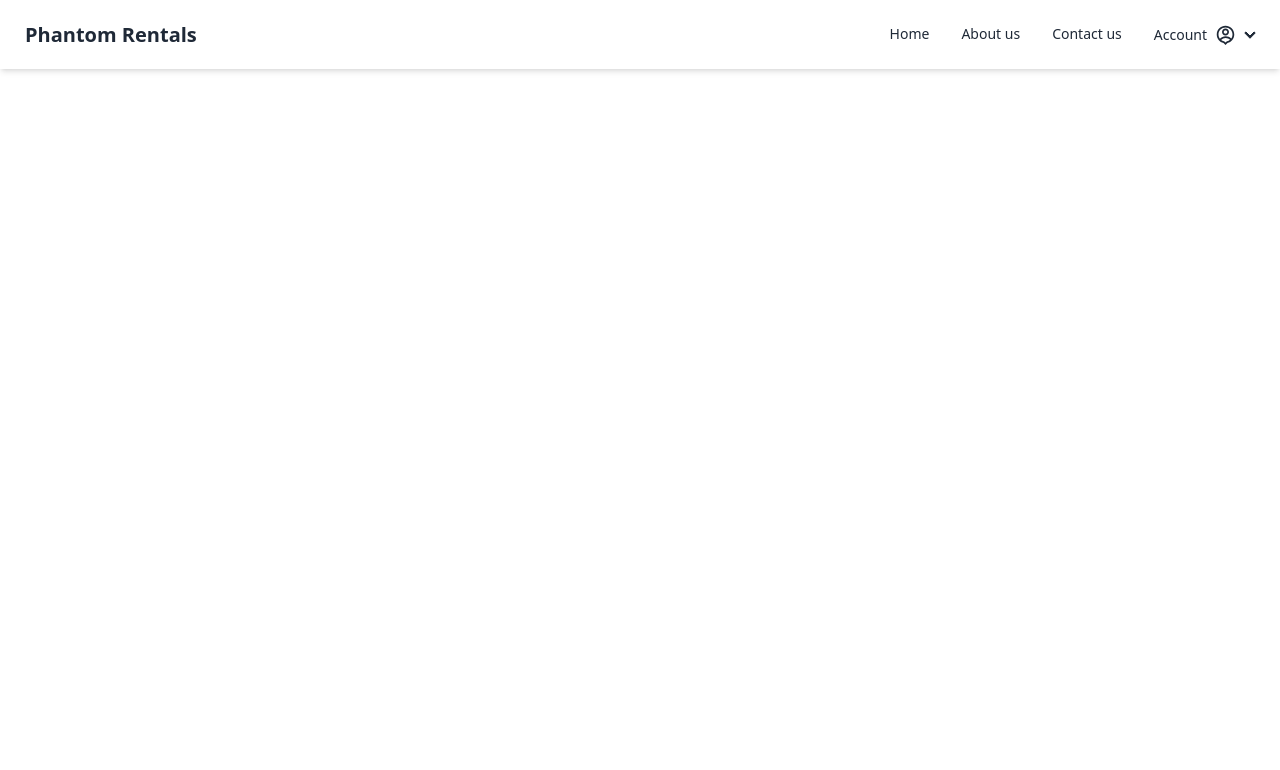
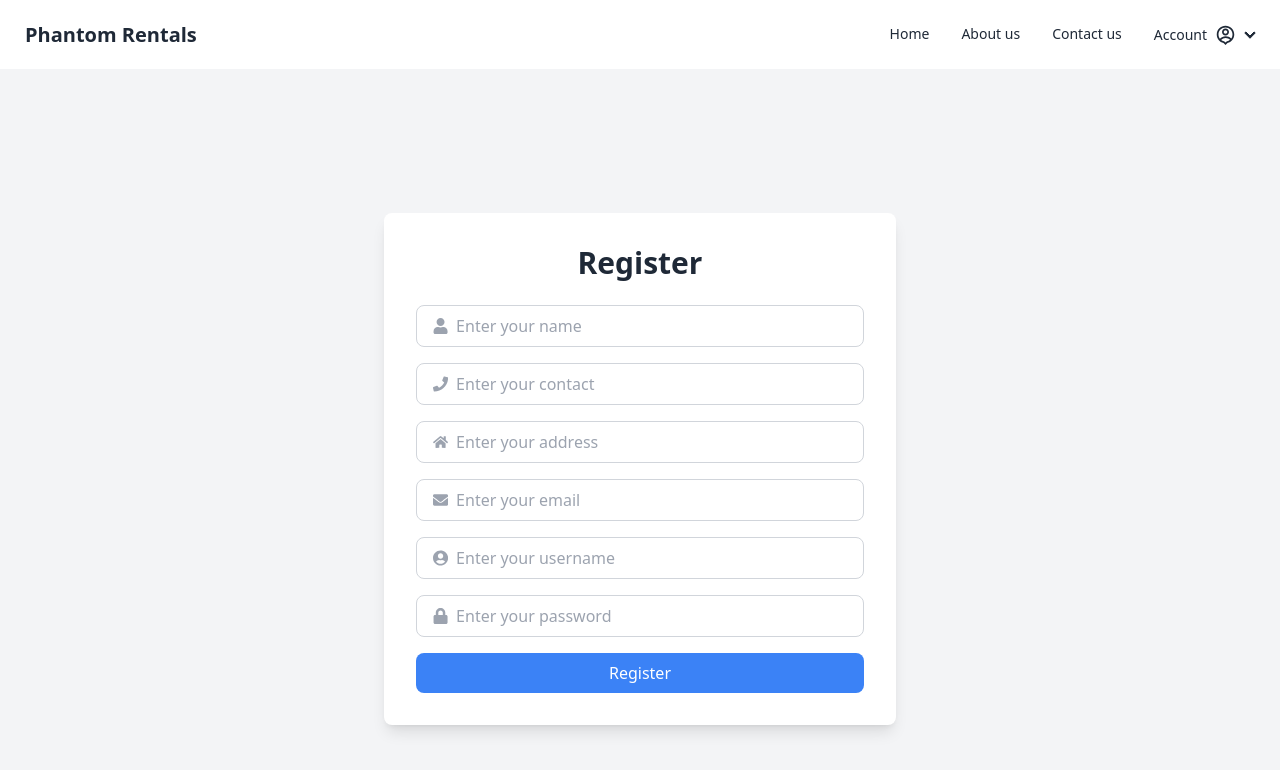
Before and after one commit to Pe-te-r/react-python-flask-project, a React (Vite) app: page /register in a window 1280 px wide. Shown: the top 770 px of the page. Built offline with nearby package versions, Linux system fonts and the light colour scheme.

Commit message:
better register

```diff
--- a/src/App.tsx
+++ b/src/App.tsx
@@ -1,20 +1,21 @@
 import { BrowserRouter as Router, Route, Routes } from 'react-router-dom';
 import NavBar from "./components/NavBar"
-import Login from './pages/Login';
+import Login from './pages/auth/Login';
 import Home from './pages/Home';
-
+import Register from './pages/auth/Register';
 
 function App() {
 
   return (
     <Router>
-      <NavBar/>
+      <NavBar />
       <Routes>
-        <Route path='/' element={<Home/>}/>
-        <Route path='/login' element={<Login/>}/>
+        <Route path='/' element={<Home />} />
+        <Route path='/login' element={<Login  />} />
+        <Route path='/register' element={<Register />} />
       </Routes>
     </Router>
-     )
+  );
 }
 
-export default App
+export default App;
--- a/src/api/auth.ts
+++ b/src/api/auth.ts
@@ -1,11 +1,11 @@
 import { createApi, fetchBaseQuery } from "@reduxjs/toolkit/query/react";
-import { LoginRequest, LoginResponse } from "../types/types";
+import { LoginRequest, LoginResponse,RegisterResponse,RegisterRequest } from "../types/types";
 import { url } from "../url";
 
 
 
-export const api = createApi({
-  reducerPath: "api",
+export const users = createApi({
+  reducerPath: "users",
   baseQuery: fetchBaseQuery({ baseUrl: url }),
   endpoints: (builder) => ({
     login: builder.mutation<LoginResponse, LoginRequest>({
@@ -15,7 +15,15 @@ export const api = createApi({
         body: credentials,
       }),
     }),
+    register: builder.mutation<RegisterResponse, RegisterRequest>({
+      query: (credentials) => ({
+        url: "users/register",
+        method: "POST",
+        body: credentials,
+      }),
+    })
   }),
 });
 
-export const { useLoginMutation } = api;
+export const { useLoginMutation } = users;
+export const { useRegisterMutation } = users;
--- a/src/pages/Login.tsx
+++ b/src/pages/auth/Login.tsx
@@ -1,17 +1,19 @@
-import {  useState } from 'react';
+import React,{  useState } from 'react';
 import { FaEnvelope, FaUser, FaLock } from 'react-icons/fa';
-import { useLoginMutation } from '../api/auth';
-import { useToast } from '../Toast/Toast';
+import { useLoginMutation } from '../../api/auth';
+import { useToast } from '../../Toast/Toast';
 import { useNavigate } from 'react-router-dom';
 
 const Login = () => {
   const {showToast} = useToast()
   const navigate = useNavigate()
 
+  const [code, setCode] = useState<Boolean>(false);
+
   const [login, { isLoading}] = useLoginMutation();
   const [formData, setFormData] = useState({
     email: '',
-    username: '',
+    code: '',
     password: ''
   });
 
@@ -26,7 +28,7 @@ const Login = () => {
   const handleSubmit = async (event: React.FormEvent) => {
     event.preventDefault();
 
-    if (formData.email === '' || formData.password === '' || formData.username === '') {
+    if (formData.email === '' || formData.password === '' ) {
       showToast('All fields are required.','warning');
       return;
     }
@@ -71,18 +73,6 @@ const Login = () => {
             />
           </div>
           <div className="flex items-center border border-gray-300 rounded-lg px-3 py-2 focus-within:border-blue-500">
-            <FaUser className="text-gray-400 mr-2" />
-            <input
-              type="text"
-              name='username'
-              placeholder="Username"
-              className="w-full border-none outline-none"
-              value={formData.username}
-              onChange={handleChange}
-              required
-            />
-          </div>
-          <div className="flex items-center border border-gray-300 rounded-lg px-3 py-2 focus-within:border-blue-500">
             <FaLock className="text-gray-400 mr-2" />
             <input
               type="password"
@@ -94,6 +84,20 @@ const Login = () => {
               required
             />
           </div>
+          {code &&
+          <div className="flex items-center border border-gray-300 rounded-lg px-3 py-2 focus-within:border-blue-500">
+            <FaUser className="text-gray-400 mr-2" />
+            <input
+              type="text"
+              name='code'
+              placeholder="code"
+              className="w-full border-none outline-none"
+              value={formData.code}
+              onChange={handleChange}
+              required
+              />
+          </div>
+            }
           <button
             type="submit"
             className="w-full bg-blue-500 text-white py-2 rounded-lg hover:bg-blue-600 transition duration-300"
--- /dev/null
+++ b/src/pages/auth/Register.tsx
@@ -0,0 +1,156 @@
+import React, {  useState } from 'react';
+import { FaEnvelope, FaHome, FaLock, FaPhone, FaUser, FaUserCircle } from 'react-icons/fa';
+import { useRegisterMutation } from '../../api/auth';
+import { useToast } from '../../Toast/Toast';
+import { useNavigate } from 'react-router-dom';
+
+interface RegisterRequest {
+  name: string;
+  contact: string;
+  address: string;
+  email: string;
+  username: string;
+  password: string;
+}
+
+const Register: React.FC = () => {
+    const [registrApi,{isLoading}] = useRegisterMutation()
+    const navigate = useNavigate()
+    const {showToast} = useToast()
+  const [formData, setFormData] = useState<RegisterRequest>({
+    name: '',
+    contact: '',
+    address: '',
+    email: '',
+    username: '',
+    password: '',
+  });
+
+  const handleChange = (e: React.ChangeEvent<HTMLInputElement>) => {
+    const { name, value } = e.target;
+    setFormData((prevData) => ({ ...prevData, [name]: value }));
+  };
+
+  const handleSubmit = async(e: React.FormEvent) => {
+    e.preventDefault();
+    try{
+        const response = await registrApi(formData).unwrap()
+        if (response?.message === 'success'){
+            showToast('Registration successful!','success',10000)
+            navigate('/login')
+        }
+    }catch(error: any){
+        if (error?.status){
+            if(error.status === 409){
+                // console.log('Email already exists')
+                console.log(error['data'].message)
+                showToast(error['data'].message,'warning')
+            }
+        }
+    }
+    // console.log(formData);
+  };
+
+  return (
+    <div className="min-h-screen flex items-center justify-center bg-gray-100">
+      <div className="bg-white p-8 rounded-lg shadow-lg w-full max-w-lg">
+        <h2 className="text-3xl font-bold text-gray-800 text-center mb-6">Register</h2>
+        <form onSubmit={handleSubmit} className="space-y-4">
+
+          <div className="flex items-center border border-gray-300 rounded-lg px-4 py-2 focus-within:border-blue-500">
+            <FaUser className="text-gray-400 mr-2" />
+            <input
+              type="text"
+              name="name"
+              value={formData.name}
+              onChange={handleChange}
+              placeholder="Enter your name"
+              className="w-full border-none outline-none"
+              required
+            />
+          </div>
+
+          <div className="flex items-center border border-gray-300 rounded-lg px-4 py-2 focus-within:border-blue-500">
+            <FaPhone className="text-gray-400 mr-2" />
+            <input
+              type="text"
+              name="contact"
+              value={formData.contact}
+              onChange={handleChange}
+              placeholder="Enter your contact"
+              className="w-full border-none outline-none"
+              required
+            />
+          </div>
+
+          <div className="flex items-center border border-gray-300 rounded-lg px-4 py-2 focus-within:border-blue-500">
+            <FaHome className="text-gray-400 mr-2" />
+            <input
+              type="text"
+              name="address"
+              value={formData.address}
+              onChange={handleChange}
+              placeholder="Enter your address"
+              className="w-full border-none outline-none"
+              required
+            />
+          </div>
+
+          <div className="flex items-center border border-gray-300 rounded-lg px-4 py-2 focus-within:border-blue-500">
+            <FaEnvelope className="text-gray-400 mr-2" />
+            <input
+              type="email"
+              name="email"
+              value={formData.email}
+              onChange={handleChange}
+              placeholder="Enter your email"
+              className="w-full border-none outline-none"
+              required
+            />
+          </div>
+
+          <div className="flex items-center border border-gray-300 rounded-lg px-4 py-2 focus-within:border-blue-500">
+            <FaUserCircle className="text-gray-400 mr-2" />
+            <input
+              type="text"
+              name="username"
+              value={formData.username}
+              onChange={handleChange}
+              placeholder="Enter your username"
+              className="w-full border-none outline-none"
+              required
+            />
+          </div>
+
+          <div className="flex items-center border border-gray-300 rounded-lg px-4 py-2 focus-within:border-blue-500">
+            <FaLock className="text-gray-400 mr-2" />
+            <input
+              type="password"
+              name="password"
+              value={formData.password}
+              onChange={handleChange}
+              placeholder="Enter your password"
+              className="w-full border-none outline-none"
+              required
+            />
+          </div>
+
+          <button
+            type="submit"
+            className="w-full bg-blue-500 text-white py-2 rounded-lg hover:bg-blue-600 transition duration-300"
+          >
+            Register
+          </button>
+          {isLoading &&
+             <div className='w-full h-20  flex justify-center items-center'>
+             <span className="loading loading-spinner loading-sm"></span>
+           </div>
+          }
+        </form>
+      </div>
+    </div>
+  );
+
+};
+
+export default Register;
--- a/src/store/store.ts
+++ b/src/store/store.ts
@@ -1,15 +1,15 @@
 import { configureStore } from "@reduxjs/toolkit";
 import { setupListeners } from "@reduxjs/toolkit/query";
-import { api }  from "../api/auth"
+import { users }  from "../api/auth"
 
 export const store = configureStore({
   reducer: {
     // Add the api reducer
-    [api.reducerPath]: api.reducer,
+    [users.reducerPath]: users.reducer,
   },
   // Adding the api middleware enables caching, invalidation, polling, and other features of RTK Query
   middleware: (getDefaultMiddleware) =>
-    getDefaultMiddleware().concat(api.middleware),
+    getDefaultMiddleware().concat(users.middleware),
 });
 
 setupListeners(store.dispatch);
```
Also changed, not shown: src/Toast/Toast.tsx (+63 -4 lines), src/types/types.ts (+14 -0 lines).
